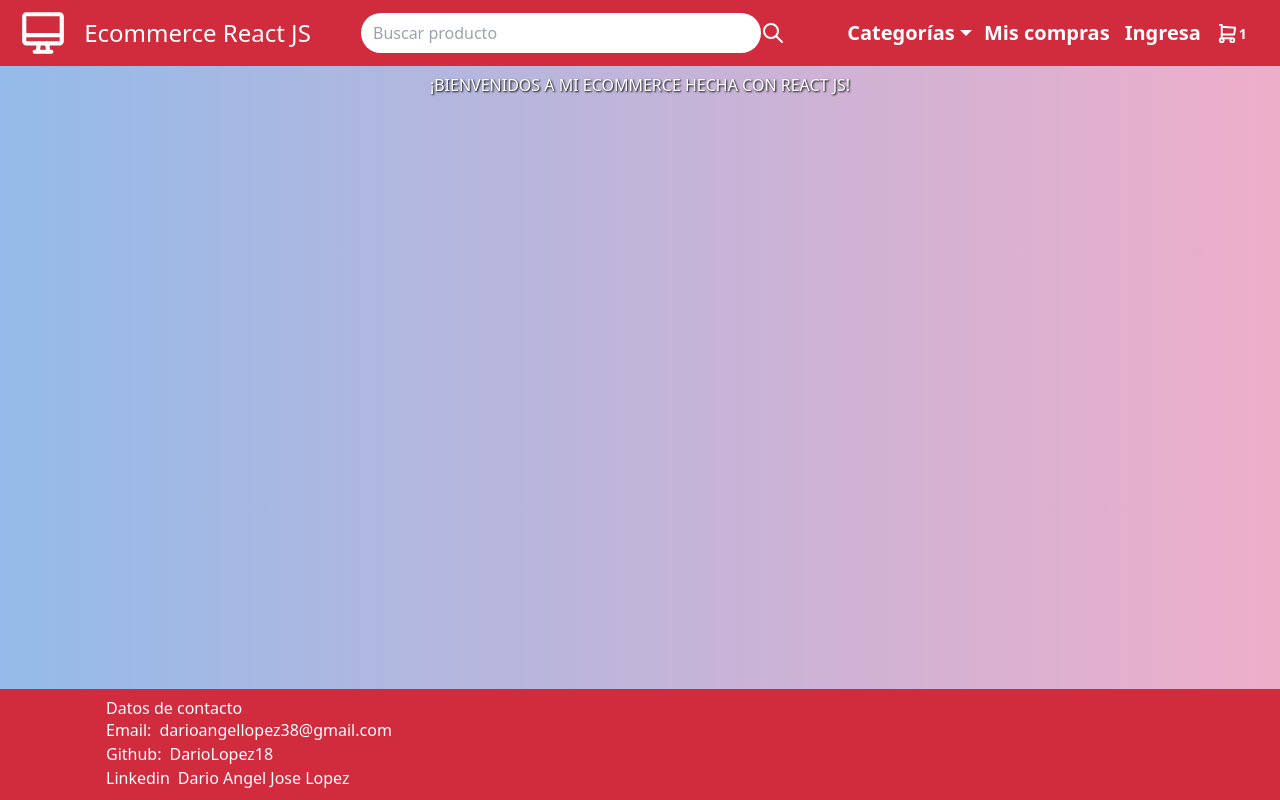
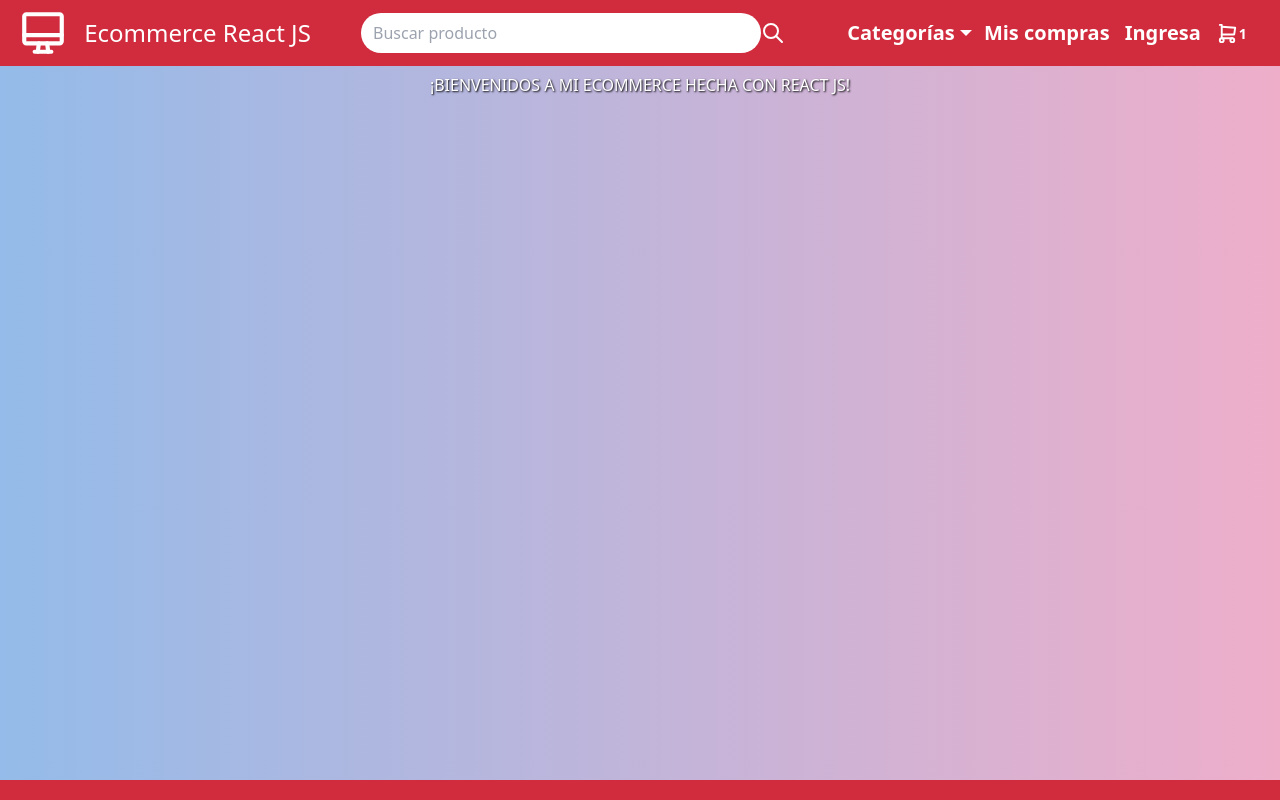
Before and after one commit to DarioLopez18/EntregaFinalLopez, a React (Vite) app: page / in a window 1280 px wide. Built offline with nearby package versions, Linux system fonts and the light colour scheme.

Commit message:
agregando el footer

```diff
--- a/src/Components/Footer/Footer.jsx
+++ b/src/Components/Footer/Footer.jsx
@@ -2,41 +2,8 @@ import "./Footer.css"
 
 const Footer = () => {
   return (
-    <footer>
+        <footer>
         <div className="footerStyle">
-            <div>
-            <h4>Datos de contacto</h4>
-            <label>Email:</label><a
-            className="textFooter flex justify-center items-center gap-x-2 py-1 px-2 lg:py-2 lg:px-4 text-xs text-base bg-white/5 hover:scale-110 hover:bg-white/10 transition"
-            href="https://mail.google.com/mail/?view=cm&to=darioangellopez38@gmail.com&su=Contacto para puesto de trabajo&body=Hola Dario, nos gustaría tener más información acerca de ti, y para ello quisiera coordinar una entrevista o abrir un canal de comunicación. Desde ya, muchas gracias."
-            target="_blank"
-            rel="noopener noreferrer"
-            >
-      darioangellopez38@gmail.com</a
-    >
-            </div>
-    <div>
-    <label>Github:</label>
-    <a
-            className="textFooter flex justify-center items-center gap-x-2 py-1 px-2 lg:py-2 lg:px-4 text-xs text-base bg-white/5 hover:scale-110 hover:bg-white/10 transition"
-            href="https://github.com/DarioLopez18"
-            target="_blank"
-            rel="noopener noreferrer"
-            >
-      DarioLopez18</a
-    >
-    </div>
-    <div>
-    <label>Linkedin</label>
-    <a
-            className="textFooter flex justify-center items-center gap-x-2 py-1 px-2 lg:py-2 lg:px-4 text-xs text-base bg-white/5 hover:scale-110 hover:bg-white/10 transition"
-            href="https://www.linkedin.com/in/dario-angel-jose-lopez-2a3202234/"
-            target="_blank"
-            rel="noopener noreferrer"
-            >
-      Dario Angel Jose Lopez</a
-    >
-    </div>
 
         </div>
     </footer>
```
